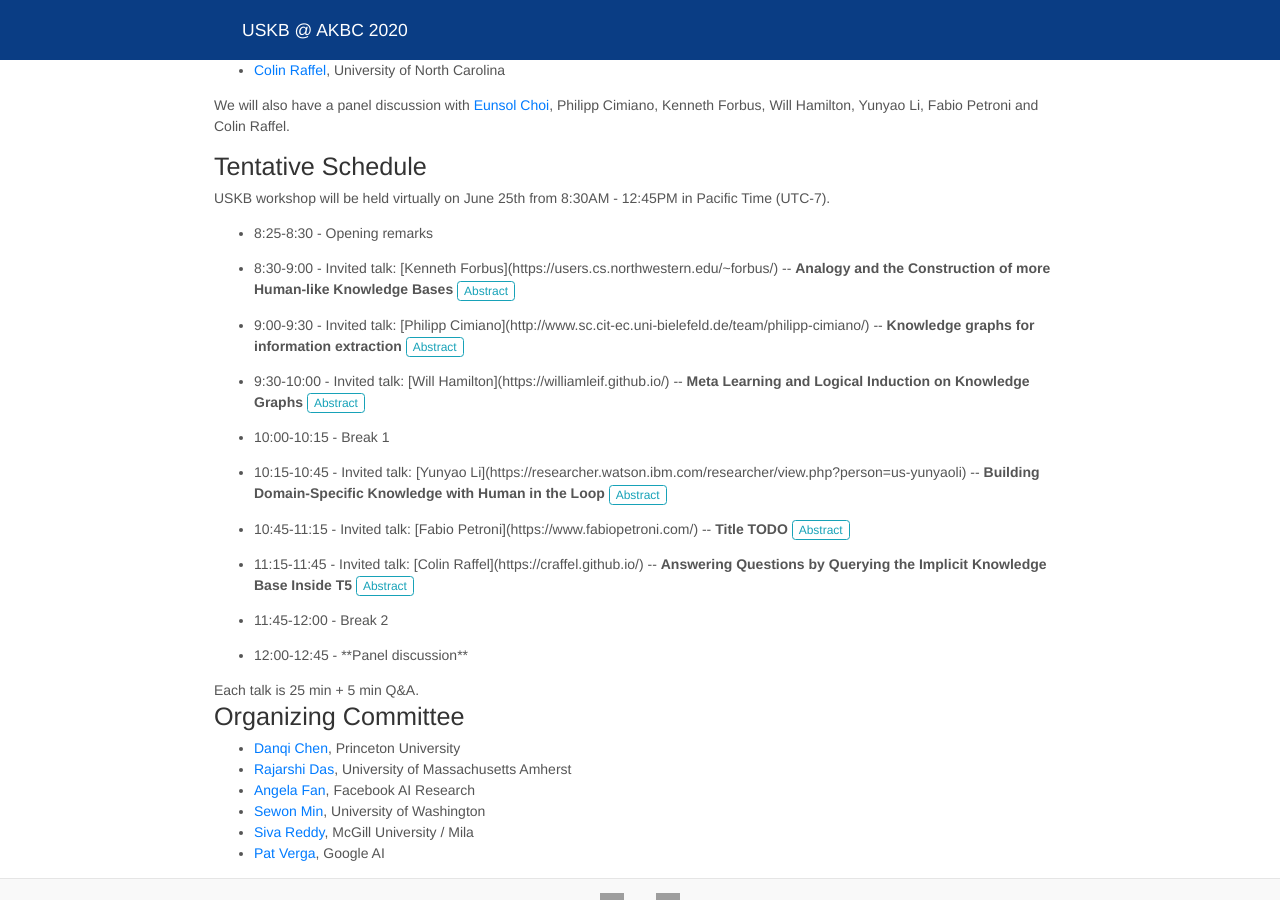
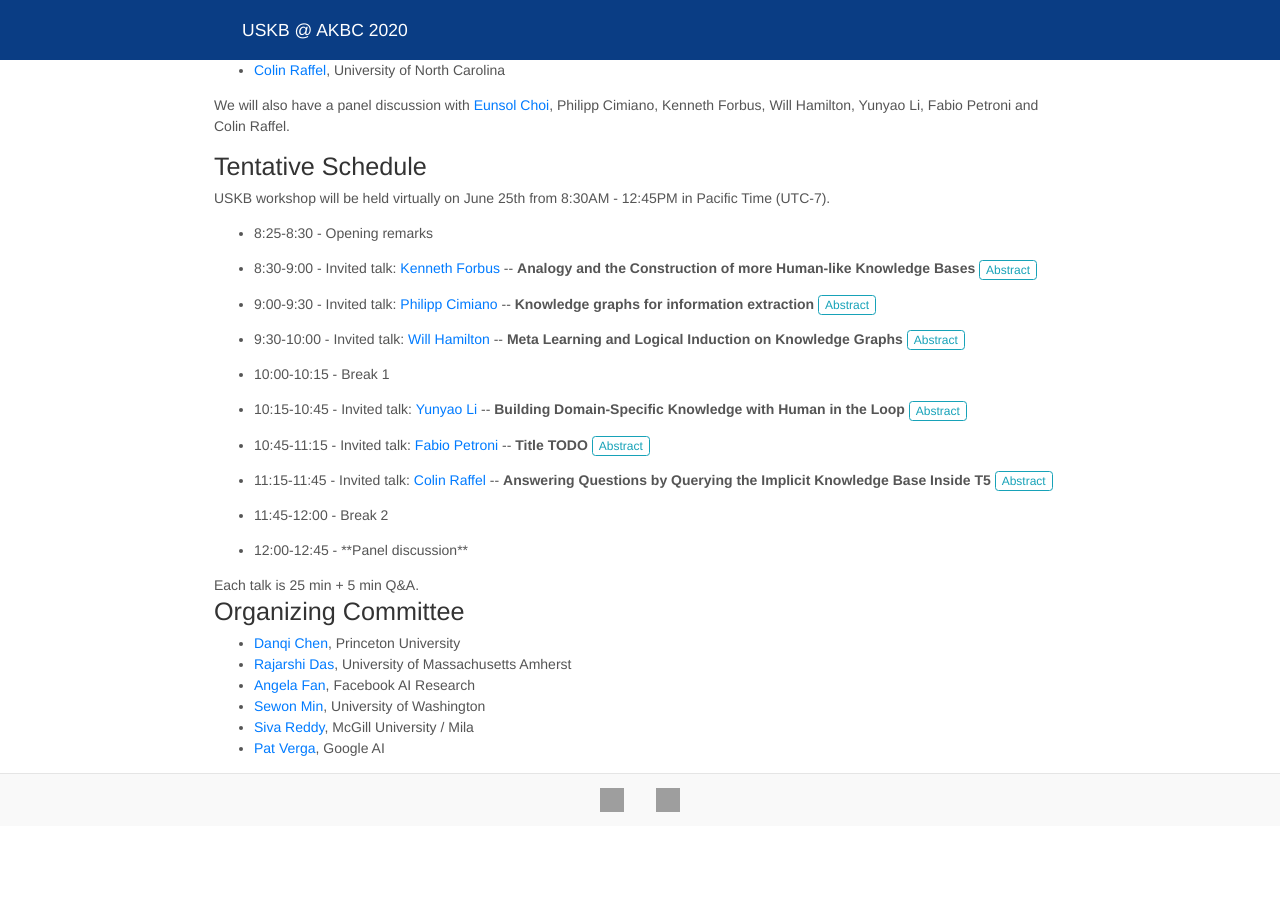
Before and after one commit to spa-nlp/spa-nlp.github.io, a Jekyll site: the page built from index.md, in a window 1280 px wide and 900 px high, scrolled down 826 px. Built offline with Jekyll 4.4.1, drawn with Linux system fonts in a browser that asks for light colours; nearby versions of some CDN libraries; after the commit the page ends 1652 px from its top, so only the background shows below that; part of the change alters nothing that is shown; grey boxes are pictures that could not be loaded.

Commit message:
update formatting

```diff
--- a/index.md
+++ b/index.md
@@ -49,17 +49,17 @@ USKB workshop will be held virtually on June 25th from 8:30AM - 12:45PM in Pacif
             8:25-8:30 - Opening remarks
         </li>
         <li>
-            8:30-9:00 - Invited talk: [Kenneth Forbus](https://users.cs.northwestern.edu/~forbus/) -- <b>Analogy and the Construction of more Human-like Knowledge Bases</b> <button class="btn btn-outline-info btn-xs" type="button" data-toggle="collapse" data-target="#ken-card" aria-expanded="false" aria-controls="ken-card">Abstract</button>
+            8:30-9:00 - Invited talk: <a href="https://users.cs.northwestern.edu/~forbus/">Kenneth Forbus</a> -- <b>Analogy and the Construction of more Human-like Knowledge Bases</b> <button class="btn btn-outline-info btn-xs" type="button" data-toggle="collapse" data-target="#ken-card" aria-expanded="false" aria-controls="ken-card">Abstract</button>
             <div class="collapse" id="ken-card"><div class="card card-body">
             Humans remain the most capable learners and reasoners on the planet today.  This talk argues that lessons from cognitive science can be used to create AI systems that reason and learn more like people do.  I start by summarizing the Companion cognitive architecture, our structure-mapping models of analogical matching, retrieval, and generalization, and the language and visual processing Companions use to construct structured, relational representations from natural inputs.  I then describe the continuum of knowledge hypothesis, that argues one source of abstract knowledge is distillation via analogical generalization from experience, and illustrate via examples from a model of human conceptual change and work on learning by reading and on commonsense reasoning.  Analogical training for question-answering provides another illustration of the data-efficiency of analogical learning.  Finally, I close with some suggestions for the community.</div></div>
         </li>
         <li>
-            9:00-9:30 - Invited talk: [Philipp Cimiano](http://www.sc.cit-ec.uni-bielefeld.de/team/philipp-cimiano/) -- <b>Knowledge graphs for information extraction</b> <button class="btn btn-outline-info btn-xs" type="button" data-toggle="collapse" data-target="#philipp-card" aria-expanded="false" aria-controls="philipp-card">Abstract</button>
+            9:00-9:30 - Invited talk: <a href="http://www.sc.cit-ec.uni-bielefeld.de/team/philipp-cimiano/">Philipp Cimiano</a> -- <b>Knowledge graphs for information extraction</b> <button class="btn btn-outline-info btn-xs" type="button" data-toggle="collapse" data-target="#philipp-card" aria-expanded="false" aria-controls="philipp-card">Abstract</button>
             <div class="collapse" id="philipp-card"><div class="card card-body">
             In template-based information extraction, a template is described by a predefined set of slots that need to be filled with entities mentioned in a text. Compared to traditional relation extraction that aims at classifying binary relations involving a pair of entities only, template-based slot-filling is of higher complexity as interdependencies between slot-filler values need to be taken into account. To model these dependencies, we tackle the slot-filling task as a joint inference problem and build on factorized distributions as used in conditional random fields. These dependencies are often described by textual features only, but in some cases dependencies are of semantic nature and not directly expressed in text. To exploit this potential, we propose the incorporation of semantic dependencies extracted from knowledge graphs into an information extraction model. Dependencies are extracted from the variable bindings of queries executed over a knowledge graph and capture semantic soft constraints that are weighted as part of model training. We evaluate our approach on five distantly supervised labeled datasets extracted from Wikipedia/DBpedia and compare our approach to a most frequent entity baseline as well as a purely textual model. We show that there is an overall positive impact of integrating factual background knowledge in all datasets, yielding an improvement of up to 10 points in F1-score.</div></div>
         </li>
         <li>
-            9:30-10:00 - Invited talk: [Will Hamilton](https://williamleif.github.io/) -- <b>Meta Learning and Logical Induction on Knowledge Graphs</b> <button class="btn btn-outline-info btn-xs" type="button" data-toggle="collapse" data-target="#will-card" aria-expanded="false" aria-controls="will-card">Abstract</button>
+            9:30-10:00 - Invited talk: <a href="https://williamleif.github.io/">Will Hamilton</a> -- <b>Meta Learning and Logical Induction on Knowledge Graphs</b> <button class="btn btn-outline-info btn-xs" type="button" data-toggle="collapse" data-target="#will-card" aria-expanded="false" aria-controls="will-card">Abstract</button>
             <div class="collapse" id="will-card"><div class="card card-body">
             Traditional knowledge graph completion (KBC) methods focus on the setting where one has access to a single, static knowledge graph. For example, it is generally assumed that one has access to the full set of entities in the knowledge graph during training, and KBC research has predominantly focused on entity-centric, embedding-based methods (e.g., TransE). In this talk, I will discuss more challenging forms of knowledge graph completion, which involve generalizing to unseen entities, inducing logical rules, and meta-learning from multiple disjoint graphs. I will highlight new methodological directions that extend and complement traditional embedding-based techniques to handle these more complicated learning regimes.</div></div>
         </li>
@@ -67,16 +67,16 @@ USKB workshop will be held virtually on June 25th from 8:30AM - 12:45PM in Pacif
             10:00-10:15 - Break 1
         </li>
         <li>
-            10:15-10:45 - Invited talk: [Yunyao Li](https://researcher.watson.ibm.com/researcher/view.php?person=us-yunyaoli) -- <b>Building Domain-Specific Knowledge with Human in the Loop</b> <button class="btn btn-outline-info btn-xs" type="button" data-toggle="collapse" data-target="#yunyao-card" aria-expanded="false" aria-controls="yunyao-card">Abstract</button>
+            10:15-10:45 - Invited talk: <a href="https://researcher.watson.ibm.com/researcher/view.php?person=us-yunyaoli">Yunyao Li</a> -- <b>Building Domain-Specific Knowledge with Human in the Loop</b> <button class="btn btn-outline-info btn-xs" type="button" data-toggle="collapse" data-target="#yunyao-card" aria-expanded="false" aria-controls="yunyao-card">Abstract</button>
             <div class="collapse" id="yunyao-card"><div class="card card-body">
             We describe the development of human-in-the-loop tools to capture the implicit knowledge in the mind of human experts to build domain-specific knowledge bases as the foundation for many AI systems. The ability to build large-scale domain-specific knowledge bases that capture and extend the implicit knowledge of human experts is the foundation for many AI systems. We use an ontology-driven approach for the creation, representation and consumption of such domain-specific knowledge bases. This approach relies on several well-known building blocks: natural language processing, entity resolution, data transformation and fusion. We will present several human-in-the-loop work  that target domain experts (rather than programmers) to extract the domain knowledge from the human expert and map it into the "right" models or algorithms. We will also share successful use cases in several domains, including Compliance, Finance, and Healthcare: by using these tools we can match the level of accuracy achieved by manual effort, but at a significantly lower cost and much higher scale and automation. If time permits, we will demonstrate a knowledge base built for the Finance domain.</div></div>
         </li>
         <li>
-            10:45-11:15 - Invited talk: [Fabio Petroni](https://www.fabiopetroni.com/) -- <b>Title TODO</b> <button class="btn btn-outline-info btn-xs" type="button" data-toggle="collapse" data-target="#fabio-card" aria-expanded="false" aria-controls="fabio-card">Abstract</button>
+            10:45-11:15 - Invited talk: <a href="https://www.fabiopetroni.com/">Fabio Petroni</a> -- <b>Title TODO</b> <button class="btn btn-outline-info btn-xs" type="button" data-toggle="collapse" data-target="#fabio-card" aria-expanded="false" aria-controls="fabio-card">Abstract</button>
             <div class="collapse" id="fabio-card"><div class="card card-body">Abstract TODO</div></div>
         </li>
         <li>
-            11:15-11:45 - Invited talk: [Colin Raffel](https://craffel.github.io/) -- <b>Answering Questions by Querying the Implicit Knowledge Base Inside T5</b> <button class="btn btn-outline-info btn-xs" type="button" data-toggle="collapse" data-target="#colin-card" aria-expanded="false" aria-controls="colin-card">Abstract</button>
+            11:15-11:45 - Invited talk: <a href="https://craffel.github.io/">Colin Raffel</a> -- <b>Answering Questions by Querying the Implicit Knowledge Base Inside T5</b> <button class="btn btn-outline-info btn-xs" type="button" data-toggle="collapse" data-target="#colin-card" aria-expanded="false" aria-controls="colin-card">Abstract</button>
             <div class="collapse" id="colin-card"><div class="card card-body">
             It has recently been observed that language models trained on unlabeled, unstructured text corpora form a sort of implicit knowledge base. In this talk, I connect this ability to the important NLP task of question answering by introducing "closed-book question answering" (CBQA): In CBQA, a model is only provided with a natural language query and must "look up knowledge" in its parameters in order to produce the correct answer. To attack this problem, we leverage the recent T5 models that cast every text problem into a unified text-to-text format. We find that model performance scales with model size and show that T5-11B attains surprisingly strong performance on the open-domain variants of WebQuestions and TriviaQA, outperforming models that explicitly retrieve a document and extract the answer from it. We also find that existing evaluation procedures for open-domain question-answering often treat correct answers produced by our model as incorrect, suggesting that they are a poor fit for CBQA. I will conclude by outlining some strengths and weaknesses of our approach.</div></div>
         </li>
@@ -88,6 +88,7 @@ USKB workshop will be held virtually on June 25th from 8:30AM - 12:45PM in Pacif
         </li>
     </ul>
     Each talk is 25 min + 5 min Q&A.
+    <br />
 </div>
 
 
```
